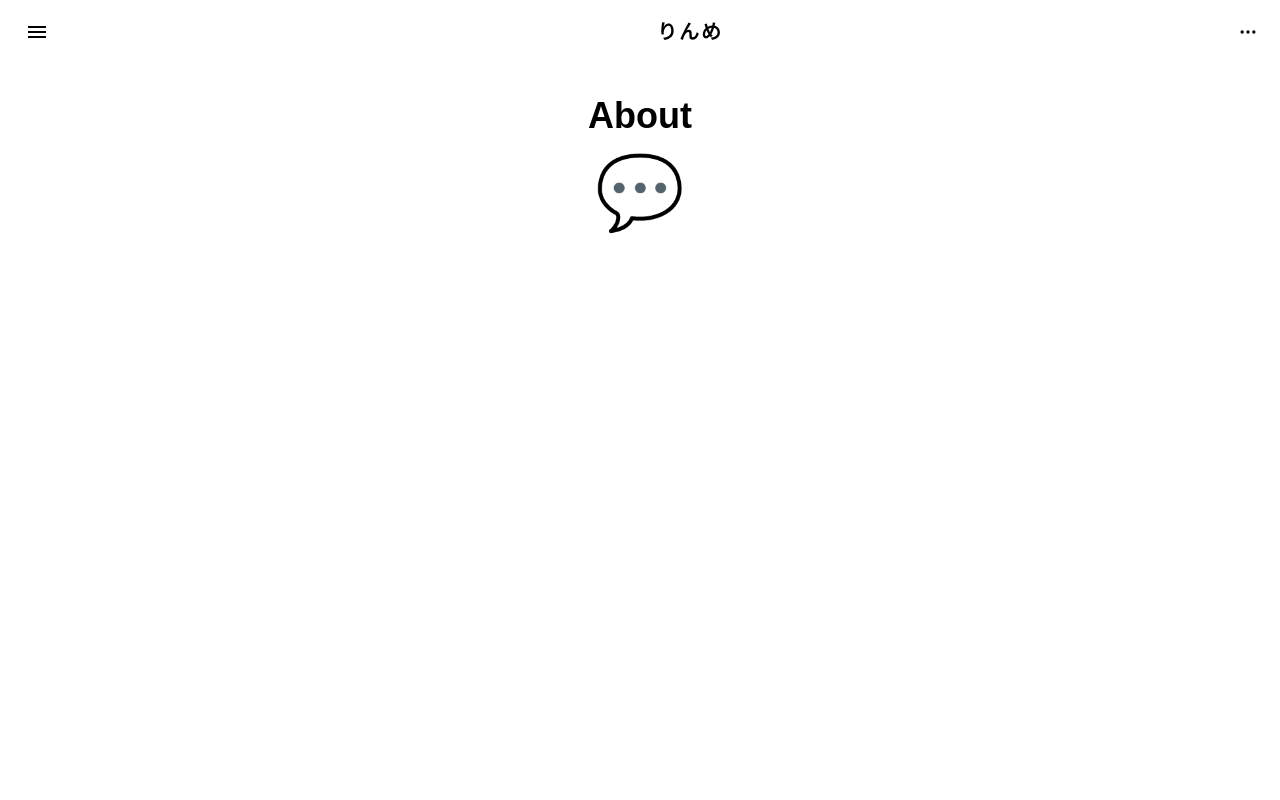
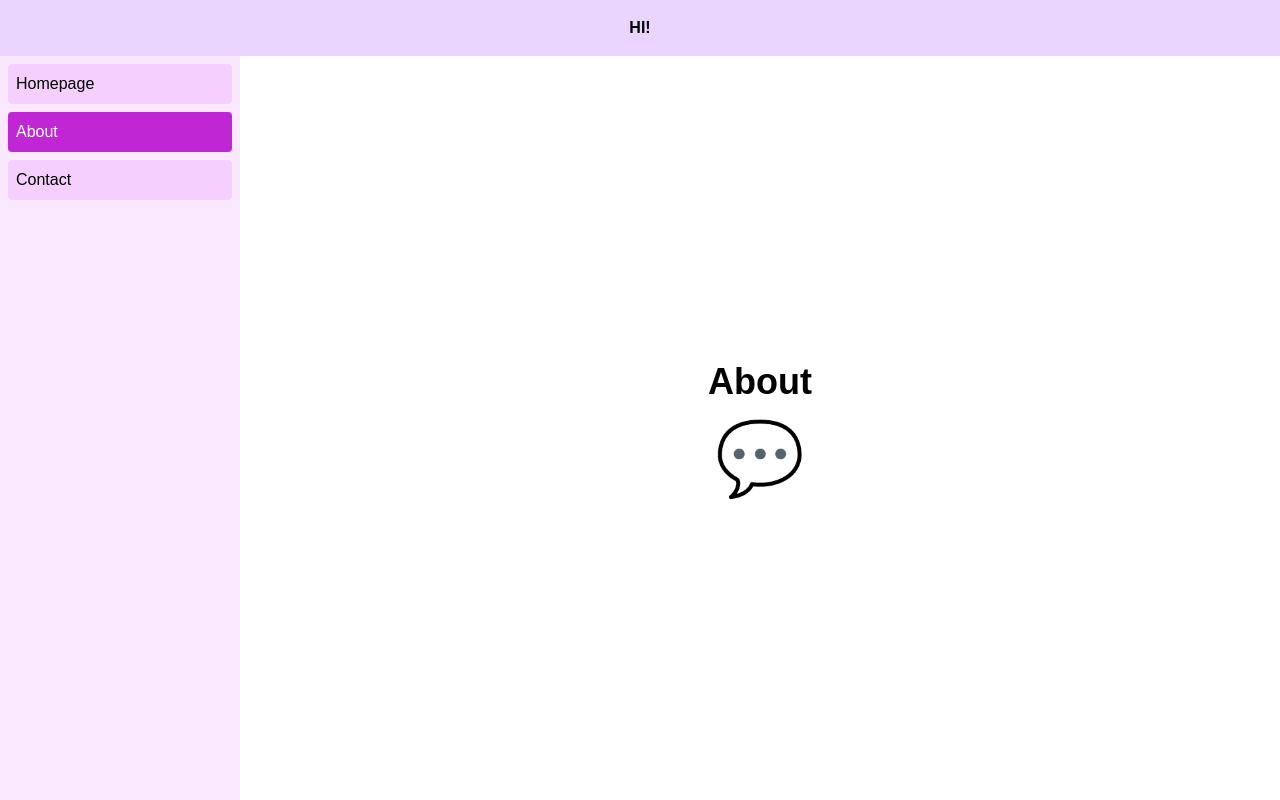
Before and after one commit to rinme/Portfolio, a Next.js app: page /about in a window 1280 px wide. Built offline with nearby package versions, Linux system fonts and the light colour scheme.

Commit message:
Better Layout/Support

```diff
--- a/src/pages/_app.js
+++ b/src/pages/_app.js
@@ -1,60 +1,13 @@
-import '../styles/globals.css'
-import Link from 'next/link'
-import dynamic from 'next/dynamic'
+import "../styles/globals.css";
+import dynamic from "next/dynamic";
+import Layout from "../components/layout";
 
 function RinApp({ Component, pageProps }) {
   return (
-    <>
-      {nav()}
+    <Layout>
       <Component {...pageProps} />
-      {Ned()}
-
-    </>
+    </Layout>
   );
-
-
-  function Ned() {
-    return <><input type="checkbox" id="Ned" class="modal-toggle" /><div class="modal">
-      <div class="modal-box relative">
-        <label for="Ned" class="btn btn-sm btn-circle absolute right-2 top-2">✕</label>
-        <h3 class="text-lg font-bold">Menu</h3>
-        <p class="py-4">Well, This is menu</p>
-        <div class="btn">pog</div>
-      </div>
-    </div></>;
-  }
-
-  function nav() {
-    /*Navbar Start*/
-    const NavStart = <div class="navbar-start flex-none">
-      <div class="tooltip tooltip-bottom" data-tip="bruh">
-        <label for="Ned" class="btn-ghost btn drawer-button swap swap-rotate">
-          <input type="checkbox" />
-          <svg class="swap-off fill-current" xmlns="http://www.w3.org/2000/svg" width="24" height="24" viewBox="0 0 512 512"><path d="M64,384H448V341.33H64Zm0-106.67H448V234.67H64ZM64,128v42.67H448V128Z" /></svg>
-          <svg class="swap-on fill-current" xmlns="http://www.w3.org/2000/svg" width="24" height="24" viewBox="0 0 512 512"><polygon points="400 145.49 366.51 112 256 222.51 145.49 112 112 145.49 222.51 256 112 366.51 145.49 400 256 289.49 366.51 400 400 366.51 289.49 256 400 145.49" /></svg>
-        </label>
-      </div>
-    </div>;
-
-    /*Navbar Center*/
-    const NavCenter = <div class="navbar-center">
-      <Link href="/"><a class="btn btn-ghost normal-case text-xl font-bold tracking-widest">りんめ</a></Link>
-    </div>;
-
-    /*Navbar End*/
-    const NavEnd = <div class="navbar-end">
-      <button class="btn btn-square btn-ghost">
-        <svg xmlns="http://www.w3.org/2000/svg" fill="none" viewBox="0 0 24 24" class="inline-block w-5 h-5 stroke-current"><path stroke-linecap="round" stroke-linejoin="round" stroke-width="2" d="M5 12h.01M12 12h.01M19 12h.01M6 12a1 1 0 11-2 0 1 1 0 012 0zm7 0a1 1 0 11-2 0 1 1 0 012 0zm7 0a1 1 0 11-2 0 1 1 0 012 0z"></path></svg>
-      </button>
-    </div>;
-
-    /* Return Navbar */
-    return <div class="navbar bg-base-100 pb-10">
-      {NavStart}
-      {NavCenter}
-      {NavEnd}
-    </div>
-  };
 }
 
 export default dynamic(() => Promise.resolve(RinApp), { ssr: false });
```
